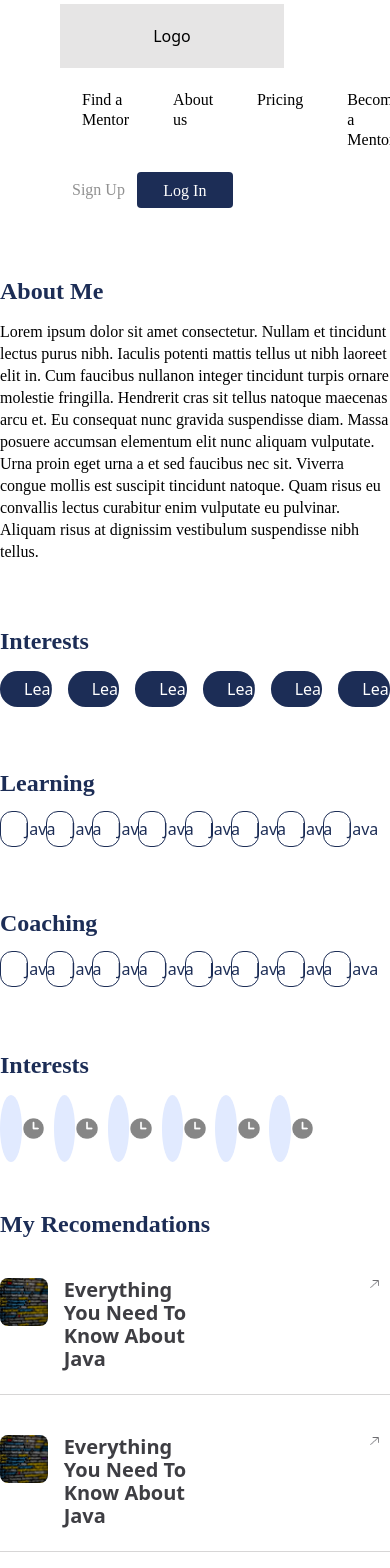
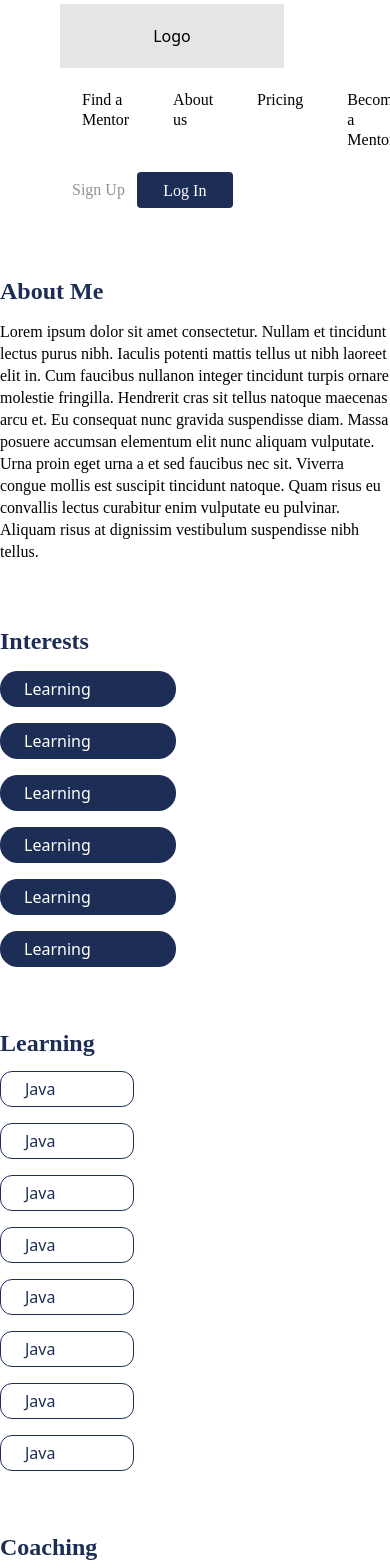
Before and after one commit to ETLOnline/MentorConnect, a Next.js app: page /auth/about in a window 390 px wide. Shown: the top 1568 px of the page. Built offline with nearby package versions, Linux system fonts and the light colour scheme.

Commit message:
changes made in about component

```diff
--- a/components/about/badgesComp.js
+++ b/components/about/badgesComp.js
@@ -10,7 +10,8 @@ const BadgesBlock = () => {
             Interests
           </h1>
         </div>
-        <div className="grid grid-cols-7 mr-[45px] gap-[32px]">
+        <div className="grid xl:grid-cols-7  lg:grid-cols-5 md:grid-cols-3 mr-[45px] gap-[32px]">
+          <BadgesCircle />
           <BadgesCircle />
           <BadgesCircle />
           <BadgesCircle />
--- a/components/about/coachingComp.js
+++ b/components/about/coachingComp.js
@@ -11,7 +11,7 @@ const CoachingBlock = () => {
           </h1>
         </div>
 
-        <div className="grid grid-cols-8 gap-[16px] mr-[37px]">
+        <div className="grid xl:grid-cols-8 lg:grid-cols-6 md:grid-cols-4  gap-[16px] mr-[37px]">
           <CoachingTile />
           <CoachingTile />
           <CoachingTile />
--- a/components/about/interestComp.js
+++ b/components/about/interestComp.js
@@ -10,7 +10,7 @@ const InterestsBlock = () => {
             Interests
           </h1>
         </div>
-        <div className="grid grid-cols-6  gap-[16px]">
+        <div className="grid  xl:grid-cols-6  lg:grid-cols-4   md:grid-cols-3 sm:grid-cols-2   gap-[16px]">
           <IntrestsTile />
           <IntrestsTile />
           <IntrestsTile />
--- a/components/about/learningComp.js
+++ b/components/about/learningComp.js
@@ -11,7 +11,7 @@ const LearningBlock = () => {
           </h1>
         </div>
 
-        <div className="grid grid-cols-8 gap-[16px] mr-[37px]">
+        <div className="grid xl:grid-cols-8 lg:grid-cols-6 md:grid-cols-4 gap-[16px] mr-[37px]">
           <LearningTile />
           <LearningTile />
           <LearningTile />
--- a/components/tiles/badgesCircle.js
+++ b/components/tiles/badgesCircle.js
@@ -3,7 +3,7 @@ import React from "react";
 const BadgesCircle = () => {
   return (
     <>
-      <div className="w-[99%] h-auto rounded-[100%] bg-[#E1EAFF] flex ">
+      <div className="xl:w-[92.7%] lg:w-[85.8%] md:w-[70%] w-[39.5%] h-auto rounded-[100%] bg-[#E1EAFF] flex ">
         <img src="/img/Subtract.png" className="m-[22.5px]" />
       </div>
     </>
--- a/components/tiles/coachingTile.js
+++ b/components/tiles/coachingTile.js
@@ -3,7 +3,7 @@ import React from "react";
 const CoachingTile = () => {
   return (
     <>
-      <div className="w-[93.25%] h-auto rounded-[12px] border-[#1C2D56] border-[1px] flex">
+      <div className="xl:w-[91.75%]  lg:w-[99%] md:w-[87.5%] w-[37.65%] h-auto rounded-[12px] border-[#1C2D56] border-[1px] flex">
         <p className="text-[#1C2D56] text-[16px] leading-[19px] font-medium my-[7.5px] mx-[24px]">
           Java
         </p>
--- a/components/tiles/intrestsTile.js
+++ b/components/tiles/intrestsTile.js
@@ -3,7 +3,7 @@ import React from "react";
 const IntrestsTile = () => {
   return (
     <>
-      <div className="xl:w-[100%] lg:w-[100%] md:w-[24%] sm:w-[40%] h-auto bg-[#1C2D56] rounded-[17.5px] flex">
+      <div className="xl:w-[94%] lg:w-[80.5%] md:w-[79.8%] sm:w-[45%] w-[45%]  h-auto bg-[#1C2D56] rounded-[17.5px] flex">
         <p className="  font-medium text-white my-[6px] mx-[24px] ">Learning</p>
       </div>
     </>
--- a/components/tiles/learningTile.js
+++ b/components/tiles/learningTile.js
@@ -3,7 +3,7 @@ import React from "react";
 const LearningTile = () => {
   return (
     <>
-      <div className="w-[93.25%] h-auto rounded-[12px] border-[#1C2D56] border-[1px] flex">
+      <div className="xl:w-[93.25%] lg:w-[99%] md:w-[87.3%] w-[38%]  h-auto rounded-[12px] border-[#1C2D56] border-[1px] flex">
         <p className="text-[#1C2D56] text-[16px] leading-[19px] font-medium my-[7.5px] mx-[24px]">
           Java
         </p>
```
